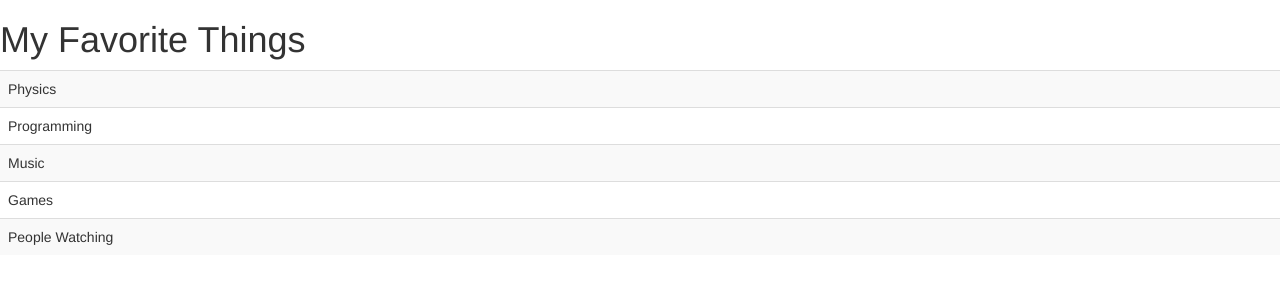
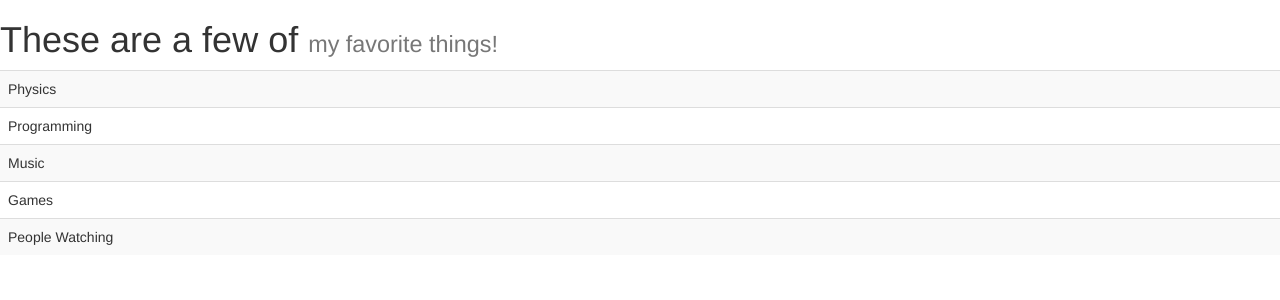
Before and after one commit to BobFromAccounting/codeup.dev, a PHP site: page /my-favorite-things.php in a window 1280 px wide. Shown: the top 300 px of the page. Run offline with PHP 8.4, Linux system fonts and the light colour scheme.

Commit message:
Modified my-favorite-things.php

```diff
--- a/public/my-favorite-things.php
+++ b/public/my-favorite-things.php
@@ -10,7 +10,7 @@ $favoriteThings = ['Physics', 'Programming', 'Music', 'Games', 'People Watching'
     <link rel="stylesheet" href="/css/bootstrap.css">
 </head>
 <body>
-    <h1>My Favorite Things</h1>
+    <h1>These are a few of <small>my favorite things!</small></h1>
     <table class="table table-striped">
     <?php foreach ($favoriteThings as $favoriteThing) { ?>
         <tr><td> <?php echo $favoriteThing; ?> </td></tr>
```
